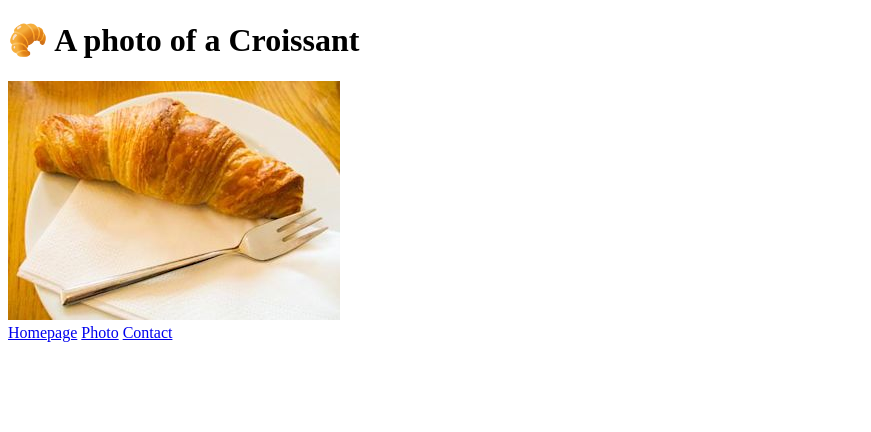
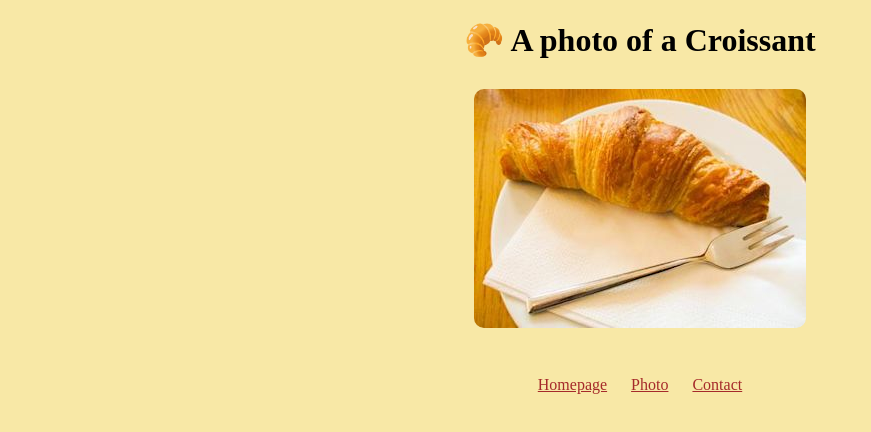
Before and after one commit to Sne210303/my-croissant-website, a plain HTML site: page photo.html in a window 1280 px wide. Shown: the whole page, without its empty margins (0-871 px from the left). Drawn offline with Linux system fonts and the light colour scheme.

Commit message:
Added CSS

```diff
--- /dev/null
+++ b/css/styles.css
@@ -0,0 +1,21 @@
+body {
+  background-color: #f8e8a6;
+}
+h1,
+p {
+  text-align: center;
+}
+footer a {
+  margin: 0 10px;
+  color: brown;
+}
+
+footer {
+  text-align: center;
+}
+.croissant-photo {
+  max-width: 100%;
+  border-radius: 10px;
+  display: block;
+  margin: 30px auto;
+}
--- a/photo.html
+++ b/photo.html
@@ -3,6 +3,7 @@
   <head>
     <meta charset="UTF-8" />
     <meta name="viewport" content="width=device-width, initial-scale=1.0" />
+    <link rel="stylesheet" href="/css/styles.css" />
     <title>Crossain Website</title>
   </head>
   <body>
```
Also changed, not shown: contact.html (+1 -0 lines), index.html (+1 -0 lines).
